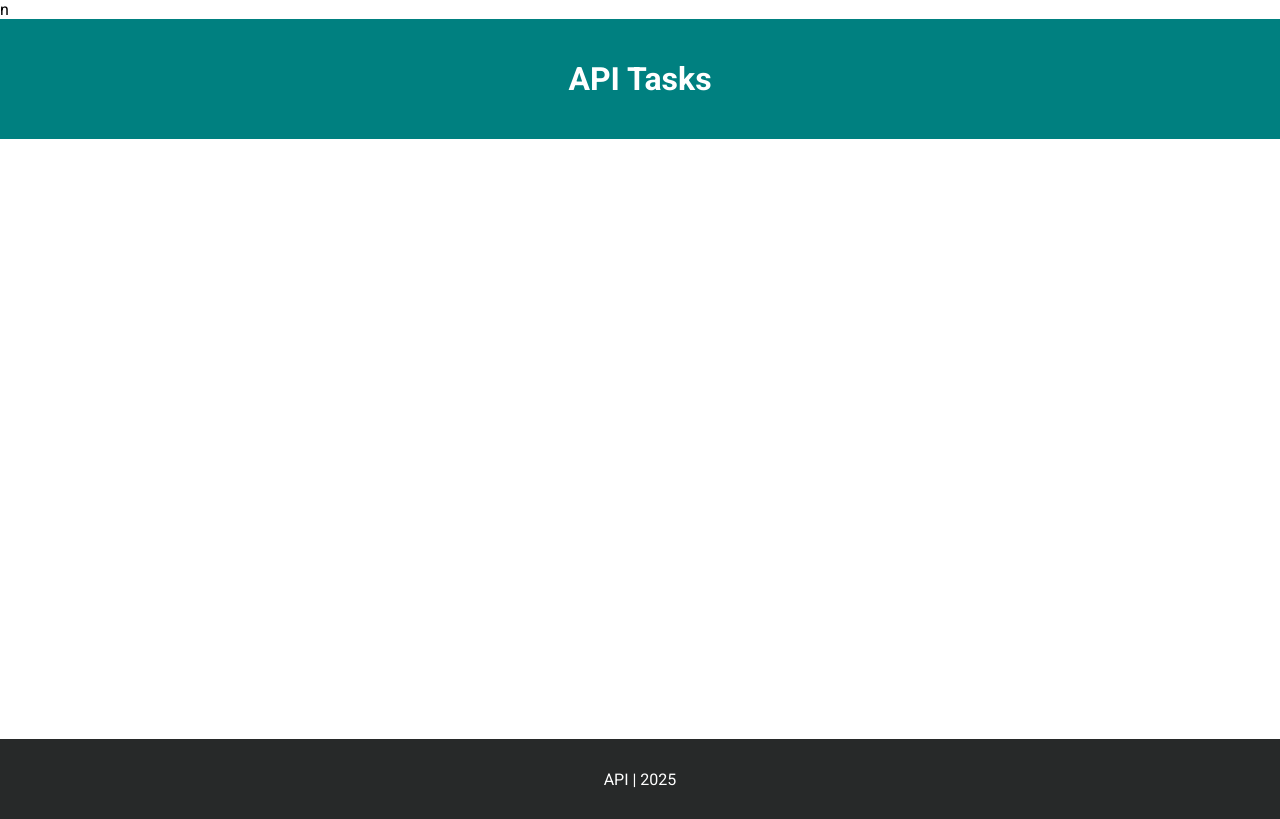
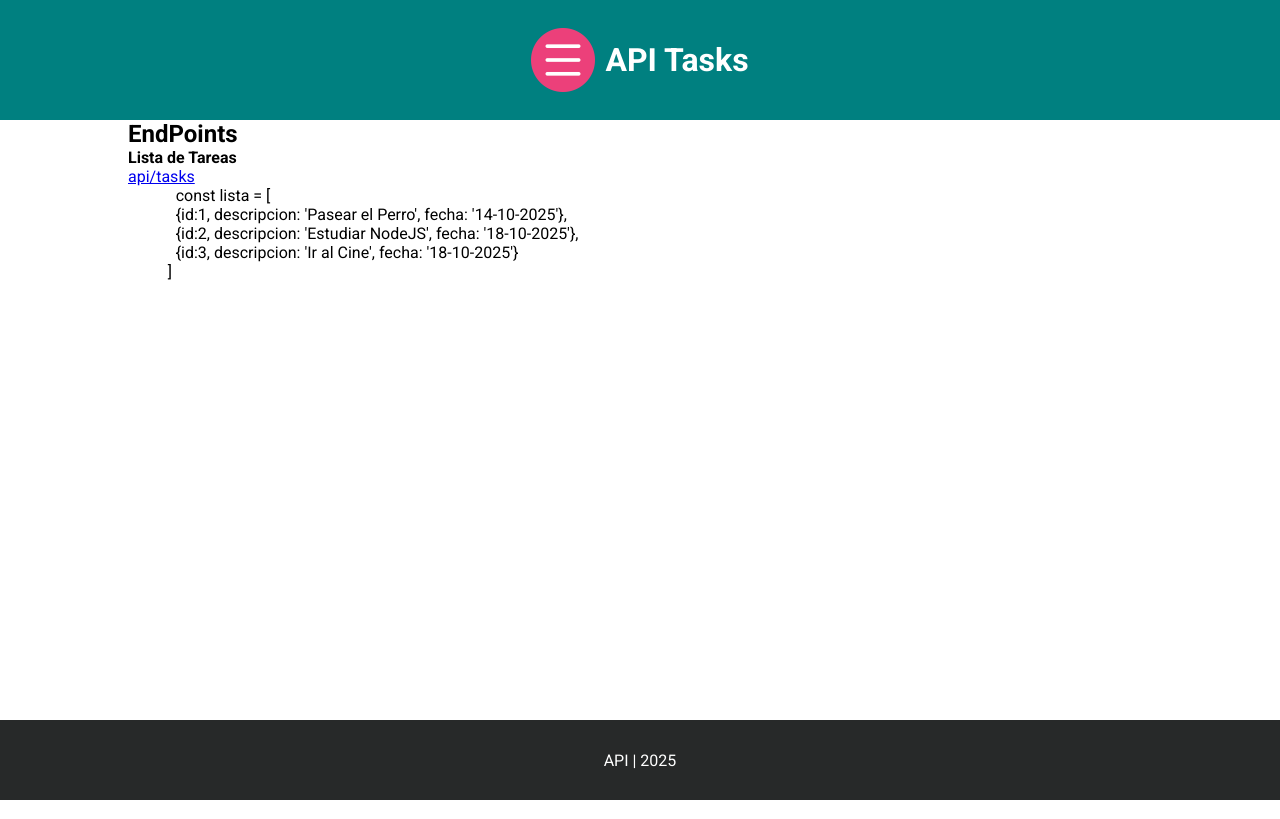
Before and after one commit to jonathancruzdev/apitask, a website: page public/index.html in a window 1280 px wide. Drawn offline with Linux system fonts and the light colour scheme.

Commit message:
API Tasks

```diff
--- a/public/index.html
+++ b/public/index.html
@@ -3,15 +3,26 @@
 <head>
     <meta charset="UTF-8">
     <meta name="viewport" content="width=device-width, initial-scale=1.0">
-    <link rel="stylesheet" href="style.css">n
+    <link rel="stylesheet" href="style.css">
+    <link rel="shortcut icon" href="images/icon.png" type="image/png">
     <title>API Tasks</title>
 </head>
 <body>
     <header>
+        <img src="images/icon.png" alt="icon" class="logo">
         <h1>API Tasks</h1>
     </header>
     <main>
-
+        <h2>EndPoints</h2>
+        <h4>Lista de Tareas</h4>
+        <a href="api/tasks">api/tasks</a>
+        <pre>
+            const lista = [
+            {id:1, descripcion: 'Pasear el Perro', fecha: '14-10-2025'},
+            {id:2, descripcion: 'Estudiar NodeJS', fecha: '18-10-2025'},
+            {id:3, descripcion: 'Ir al Cine', fecha: '18-10-2025'}
+          ]
+        </pre>
     </main>
     <footer>
         <p>API | 2025</p>
--- a/public/style.css
+++ b/public/style.css
@@ -12,9 +12,17 @@ header {
     justify-content: center;
     align-items: center;
     background-color: teal;
+    gap:10px;
     color: white;
 }
 
+main {
+    width: 80%;
+    margin: auto;
+}
+.logo {
+    width: 64px;
+}
 main {
     min-height: 75vh;
 }
```
Also changed, not shown: index.js (+11 -0 lines), public/images/icon.png (added).
